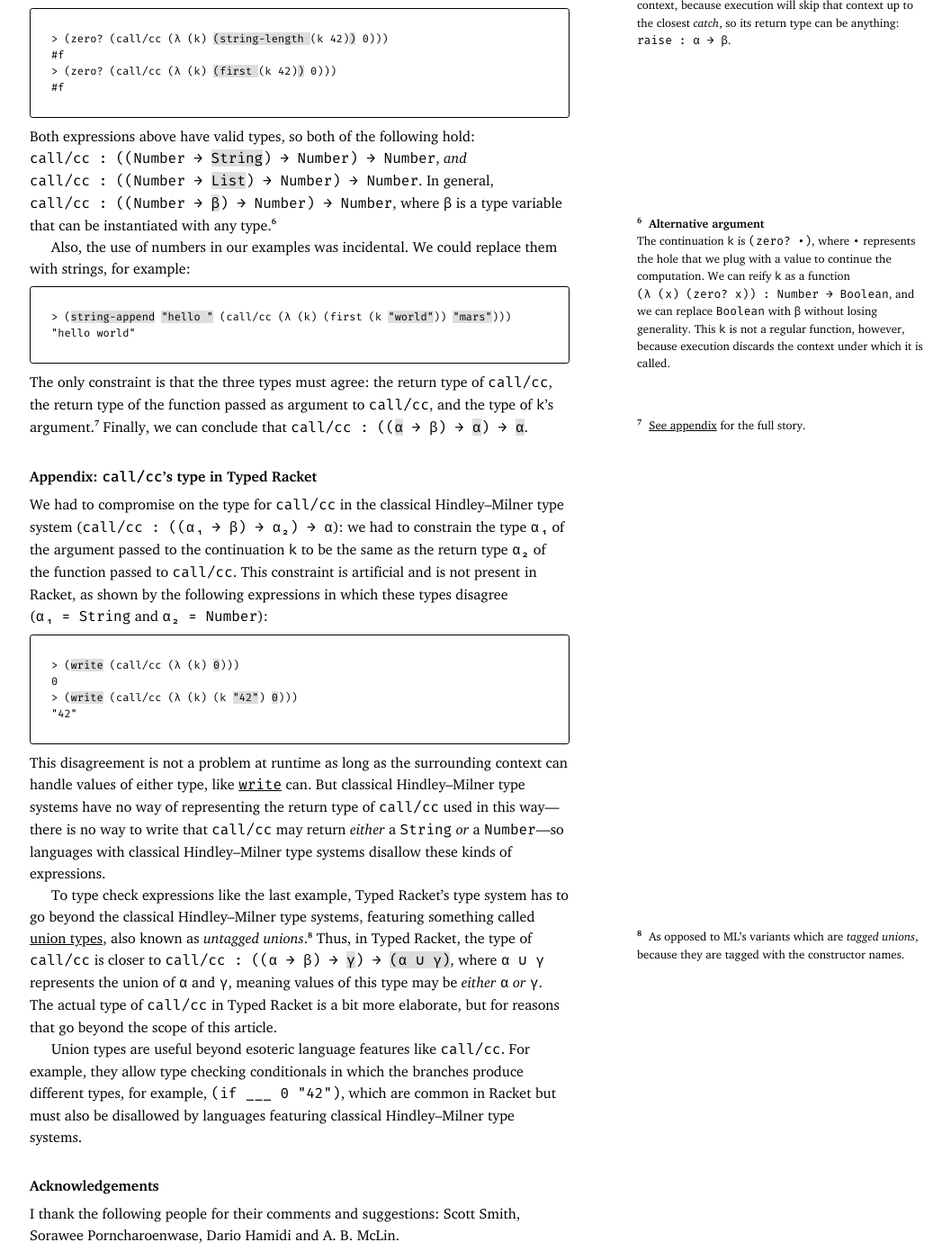
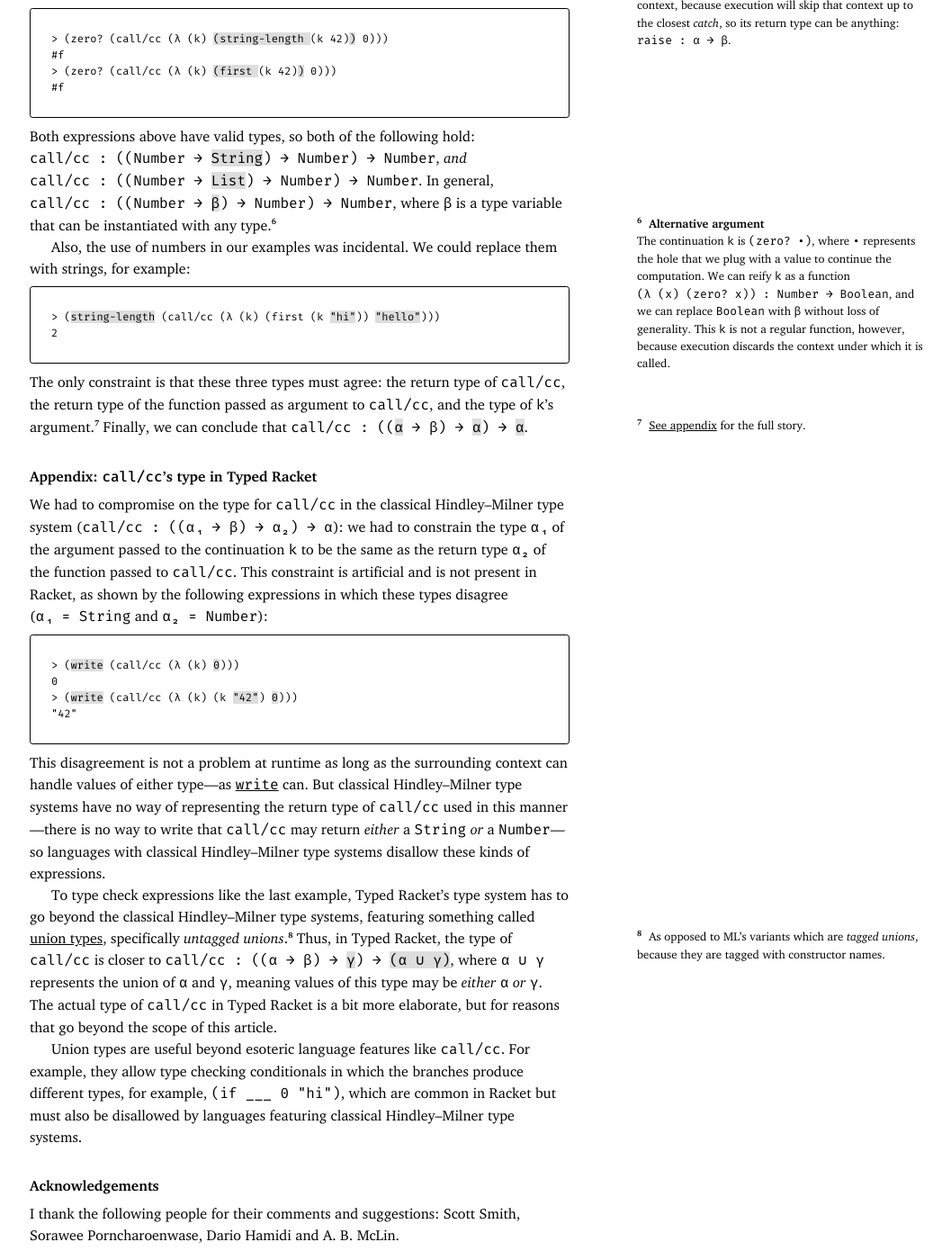
Before and after one commit to leafac/leafac.com, a Jekyll site: the page built from prose/understanding-the-type-of-call-cc/index.md, in a window 1280 px wide and 1400 px high, scrolled down 1540 px. Shown: the whole window at 90% size, without its empty margins (107-1164 px from the left). Built offline with Jekyll 4.4.1, drawn with Linux system fonts in a browser that asks for light colours; some of the changed text lies outside the part shown.

Commit message:
Editing pass

```diff
--- a/prose/understanding-the-type-of-call-cc/index.md
+++ b/prose/understanding-the-type-of-call-cc/index.md
@@ -8,7 +8,7 @@ date: 2018-12-06
 **Pre-requisites**: First-class continuations and `call/cc` (this article does not cover what they are, how they work, or why they are useful, only their type); and reading [Racket](https://www.racket-lang.org) code.
 </aside>
 
-In classical Hindley–Milner type systems,<label class="margin-note"><input type="checkbox"><span markdown="1">For example, the core of the type systems in ML and Haskell.</span></label> the function [`call/cc`](https://docs.racket-lang.org/reference/cont.html#%28def._%28%28lib._racket%2Fprivate%2Fmore-scheme..rkt%29._call%2Fcc%29%29) (short for [`call-with-current-continuation`](https://docs.racket-lang.org/reference/cont.html#%28def._%28%28quote._~23~25kernel%29._call-with-current-continuation%29%29)) has type `call/cc : ((α → β) → α) → α`, where `α` and `β` are type variables that can be instantiated with any type. This type is interesting, particularly in [how it relates to logic](https://en.wikipedia.org/wiki/Call-with-current-continuation#Relation_to_non-constructive_logic), but like most topics surrounding first-class continuations, it is unintuitive. In this short article, we derive `call/cc`’s type step-by-step by using [Racket](https://www.racket-lang.org) expressions as examples.<label class="margin-note"><input type="checkbox"><span markdown="1">Racket is dynamically typed, but we can use it to reason about static types as well. In [Typed Racket](https://docs.racket-lang.org/ts-guide/) the type of `call/cc` is a bit more elaborate, [see appendix](#appendix-callccs-type-in-typedracket).</span></label>
+In classical Hindley–Milner type systems,<label class="margin-note"><input type="checkbox"><span markdown="1">For example, the core of the type systems in [ML](https://www.smlnj.org) and [Haskell](https://www.haskell.org).</span></label> the function [`call/cc`](https://docs.racket-lang.org/reference/cont.html#%28def._%28%28lib._racket%2Fprivate%2Fmore-scheme..rkt%29._call%2Fcc%29%29) (short for [`call-with-current-continuation`](https://docs.racket-lang.org/reference/cont.html#%28def._%28%28quote._~23~25kernel%29._call-with-current-continuation%29%29)) has type `call/cc : ((α → β) → α) → α`, where `α` and `β` are type variables that can be instantiated with any type. This type is interesting, particularly in [how it relates to logic](https://en.wikipedia.org/wiki/Call-with-current-continuation#Relation_to_non-constructive_logic), but like most topics surrounding first-class continuations, it is unintuitive. In this short article, we derive `call/cc`’s type step-by-step by using [Racket](https://www.racket-lang.org) expressions as examples.<label class="margin-note"><input type="checkbox"><span markdown="1">Racket is dynamically typed, but we can use it to reason about static types as well. In [Typed Racket](https://docs.racket-lang.org/ts-guide/) the type of `call/cc` is a bit more elaborate, [see appendix](#appendix-callccs-type-in-typedracket).</span></label>
 
 We start with a simple expression:
 
@@ -54,16 +54,16 @@ Since `k` has no output, it can appear in any context, and its return type can b
 #f
 </pre>
 
-Both expressions above have valid types, so both of the following hold: <code>call/cc : ((Number → <mark>String</mark>) → Number) → Number</code>, *and* <code>call/cc : ((Number → <mark>List</mark>) → Number) → Number</code>. In general, <code>call/cc : ((Number → <mark>β</mark>) → Number) → Number</code>, where `β` is a type variable that can be instantiated with any type.<label class="margin-note"><input type="checkbox"><span markdown="1">**Alternative argument**<br/>The continuation `k` is `(zero? •)`, where `•` represents the hole that we plug with a value to continue the computation. We can reify `k` as a function `(λ (x) (zero? x)) : Number → Boolean`, and we can replace `Boolean` with `β` without losing generality. This `k` is not a regular function, however, because execution discards the context under which it is called.</span></label>
+Both expressions above have valid types, so both of the following hold: <code>call/cc : ((Number → <mark>String</mark>) → Number) → Number</code>, *and* <code>call/cc : ((Number → <mark>List</mark>) → Number) → Number</code>. In general, <code>call/cc : ((Number → <mark>β</mark>) → Number) → Number</code>, where `β` is a type variable that can be instantiated with any type.<label class="margin-note"><input type="checkbox"><span markdown="1">**Alternative argument**<br/>The continuation `k` is `(zero? •)`, where `•` represents the hole that we plug with a value to continue the computation. We can reify `k` as a function `(λ (x) (zero? x)) : Number → Boolean`, and we can replace `Boolean` with `β` without loss of generality. This `k` is not a regular function, however, because execution discards the context under which it is called.</span></label>
 
 Also, the use of numbers in our examples was incidental. We could replace them with strings, for example:
 
 <pre>
-> (<mark>string-append</mark> <mark>"hello "</mark> (call/cc (λ (k) (first (k <mark>"world"</mark>)) <mark>"mars"</mark>)))
-"hello world"
+> (<mark>string-length</mark> (call/cc (λ (k) (first (k <mark>"hi"</mark>)) <mark>"hello"</mark>)))
+2
 </pre>
 
-The only constraint is that the three types must agree: the return type of `call/cc`, the return type of the function passed as argument to `call/cc`, and the type of `k`’s argument.<label class="margin-note"><input type="checkbox"><span markdown="1">[See appendix](#appendix-callccs-type-in-typedracket) for the full story.</span></label>
+The only constraint is that these three types must agree: the return type of `call/cc`, the return type of the function passed as argument to `call/cc`, and the type of `k`’s argument.<label class="margin-note"><input type="checkbox"><span markdown="1">[See appendix](#appendix-callccs-type-in-typedracket) for the full story.</span></label>
 Finally, we can conclude that <code>call/cc : ((<mark>α</mark> → β) → <mark>α</mark>) → <mark>α</mark></code>.
 
 Appendix: `call/cc`’s type in Typed Racket
@@ -78,11 +78,11 @@ We had to compromise on the type for `call/cc` in the classical Hindley–Milner
 "42"
 </pre>
 
-This disagreement is not a problem at runtime as long as the surrounding context can handle values of either type, like [`write`](https://docs.racket-lang.org/reference/Writing.html#%28def._%28%28quote._~23~25kernel%29._write%29%29) can. But classical Hindley–Milner type systems have no way of representing the return type of `call/cc` used in this way—there is no way to write that `call/cc` may return *either* a `String` *or* a `Number`—so languages with classical Hindley–Milner type systems disallow these kinds of expressions.
+This disagreement is not a problem at runtime as long as the surrounding context can handle values of either type—as [`write`](https://docs.racket-lang.org/reference/Writing.html#%28def._%28%28quote._~23~25kernel%29._write%29%29) can. But classical Hindley–Milner type systems have no way of representing the return type of `call/cc` used in this manner—there is no way to write that `call/cc` may return *either* a `String` *or* a `Number`—so languages with classical Hindley–Milner type systems disallow these kinds of expressions.
 
-To type check expressions like the last example, Typed Racket’s type system has to go beyond the classical Hindley–Milner type systems, featuring something called [union types](https://docs.racket-lang.org/ts-guide/types.html#%28part._.Union_.Types%29), also known as *untagged unions*.<label class="margin-note"><input type="checkbox"><span markdown="1">As opposed to ML’s variants which are *tagged unions*, because they are tagged with the constructor names.</span></label> Thus, in Typed Racket, the type of `call/cc` is closer to <code>call/cc : ((α → β) → <mark>γ</mark>) → <mark>(α ∪ γ)</mark></code>, where `α ∪ γ` represents the union of `α` and `γ`, meaning values of this type may be *either* `α` *or* `γ`. The actual type of `call/cc` in Typed Racket is a bit more elaborate, but for reasons that go beyond the scope of this article.
+To type check expressions like the last example, Typed Racket’s type system has to go beyond the classical Hindley–Milner type systems, featuring something called [union types](https://docs.racket-lang.org/ts-guide/types.html#%28part._.Union_.Types%29), specifically *untagged unions*.<label class="margin-note"><input type="checkbox"><span markdown="1">As opposed to ML’s variants which are *tagged unions*, because they are tagged with constructor names.</span></label> Thus, in Typed Racket, the type of `call/cc` is closer to <code>call/cc : ((α → β) → <mark>γ</mark>) → <mark>(α ∪ γ)</mark></code>, where `α ∪ γ` represents the union of `α` and `γ`, meaning values of this type may be *either* `α` *or* `γ`. The actual type of `call/cc` in Typed Racket is a bit more elaborate, but for reasons that go beyond the scope of this article.
 
-Union types are useful beyond esoteric language features like `call/cc`. For example, they allow type checking conditionals in which the branches produce different types, for example, `(if ___ 0 "42")`, which are common in Racket but must also be disallowed by languages featuring classical Hindley–Milner type systems.
+Union types are useful beyond esoteric language features like `call/cc`. For example, they allow type checking conditionals in which the branches produce different types, for example, `(if ___ 0 "hi")`, which are common in Racket but must also be disallowed by languages featuring classical Hindley–Milner type systems.
 
 Acknowledgements
 ----------------
```
